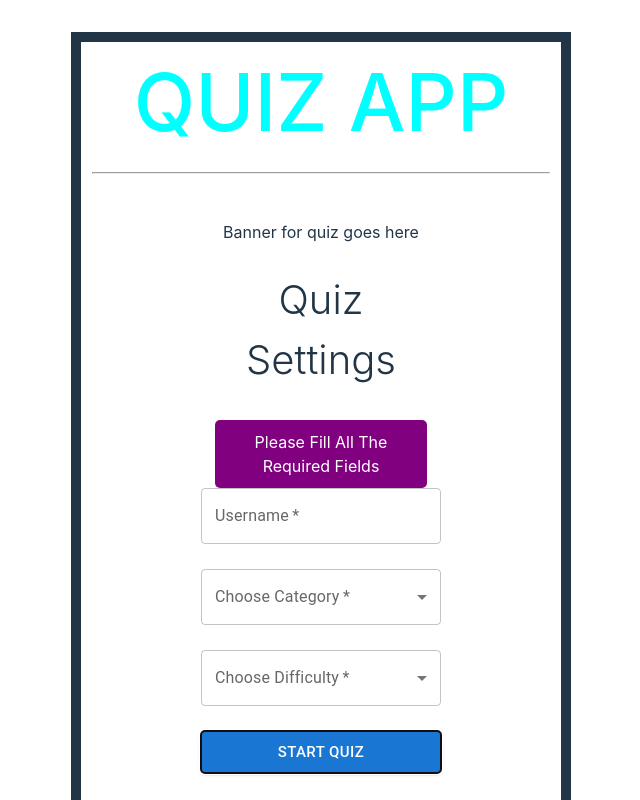
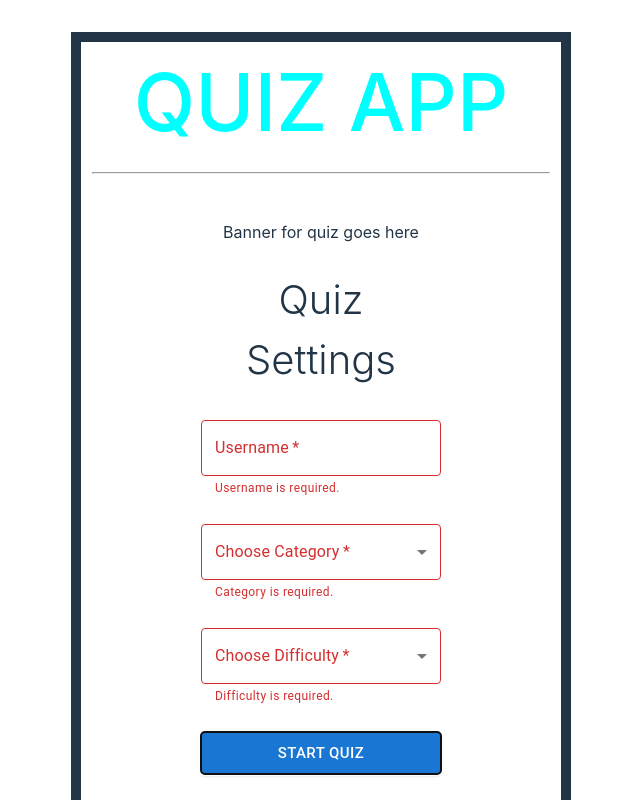
Before and after one commit to alessandro-001/React-Quiz-Application, a React (Vite) app: page / in a window 1280 px wide. Both pictures are taken after a click on the button "START QUIZ". Shown: the top 800 px of the page, without its empty margins (319-959 px from the left). Built offline with nearby package versions, Linux system fonts and the light colour scheme.

Commit message:
error handling complete

```diff
--- a/src/pages/Home/Home.jsx
+++ b/src/pages/Home/Home.jsx
@@ -3,10 +3,8 @@ import "./Home.css";
 import { Button, MenuItem, TextField } from '@mui/material';
 import Categories from '../../Data/categories';
 import { useNavigate } from 'react-router-dom';
-import ErrorMessage from '../../components/ErrorMessage/ErrorMessage';
 
 export default function Home({ name, setName, fetchQuestions }) {
-
   const [category, setCategory] = useState('');
   const [difficulty, setDifficulty] = useState('');
   const [error, setError] = useState(false);
@@ -33,7 +31,6 @@ export default function Home({ name, setName, fetchQuestions }) {
         <span style={{ fontSize: 40 }}>Quiz Settings</span>
       </div>
       <div className='settings_selection'>
-        {error && <ErrorMessage>Please fill all the required fields</ErrorMessage>}
         <TextField
           id="outlined-basic"
           label="Username"
@@ -41,6 +38,8 @@ export default function Home({ name, setName, fetchQuestions }) {
           style={{ marginBottom: 25 }}
           required
           onChange={(e) => setName(e.target.value)}
+          error={error && !name}
+          helperText={error && !name ? 'Username is required.' : ''}
         />
         <TextField
           select
@@ -50,6 +49,8 @@ export default function Home({ name, setName, fetchQuestions }) {
           required
           onChange={(e) => setCategory(e.target.value)}
           value={category}
+          error={error && !category}
+          helperText={error && !category ? 'Category is required.' : ''}
         >
           {Categories.map((cat) => (
             <MenuItem key={cat.category} value={cat.value}>
@@ -60,10 +61,16 @@ export default function Home({ name, setName, fetchQuestions }) {
         <TextField
           select
           label='Choose Difficulty'
+          variant='outlined'
           style={{ marginBottom: 25 }}
           required
-          onChange={(e) => setDifficulty(e.target.value)}
+          onChange={(e) => {
+            setDifficulty(e.target.value);
+            setError(false); // Clear the error when a difficulty is chosen
+          }}
           value={difficulty}
+          error={error}
+          helperText={error ? 'Difficulty is required.' : ''}
         >
           <MenuItem key="Easy" value="easy">Easy</MenuItem>
           <MenuItem key="Medium" value="medium">Medium</MenuItem>
@@ -77,6 +84,7 @@ export default function Home({ name, setName, fetchQuestions }) {
           Start Quiz
         </Button>
       </div>
+      {error && <div style={{ color: 'red', marginTop: '10px' }}>Please fill all the required fields</div>}
     </div>
   );
 }
@@ -150,9 +158,11 @@ export default function Home({ name, setName, fetchQuestions }) {
           required
           onChange={(e) => setDifficulty(e.target.value)}
           value={difficulty}
-          error={error && !difficulty}
-          helperText={error && !difficulty ? 'Difficulty is required.' : ''}
-        />
+        >
+          <MenuItem key="Easy" value="easy">Easy</MenuItem>
+          <MenuItem key="Medium" value="medium">Medium</MenuItem>
+          <MenuItem key="Hard" value="hard">Hard</MenuItem>
+        </TextField>
         <Button
           variant='contained'
           size='large'
```
